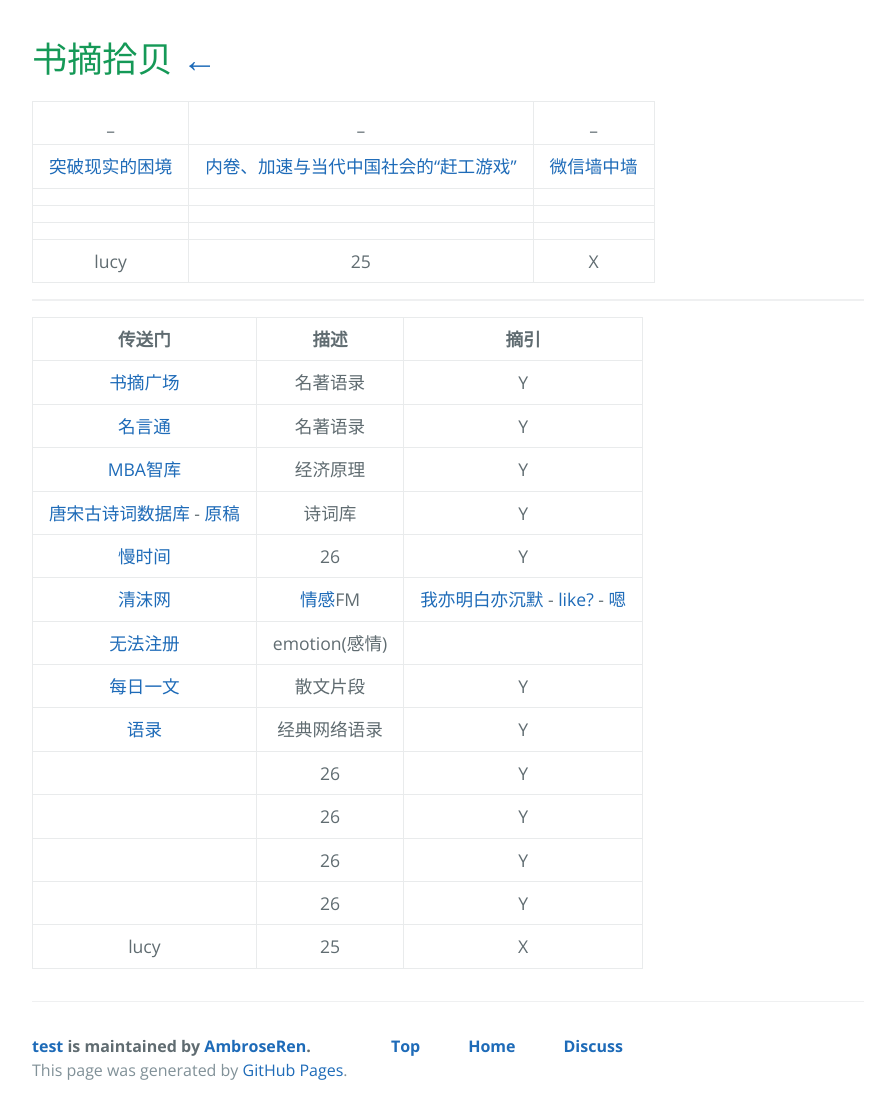
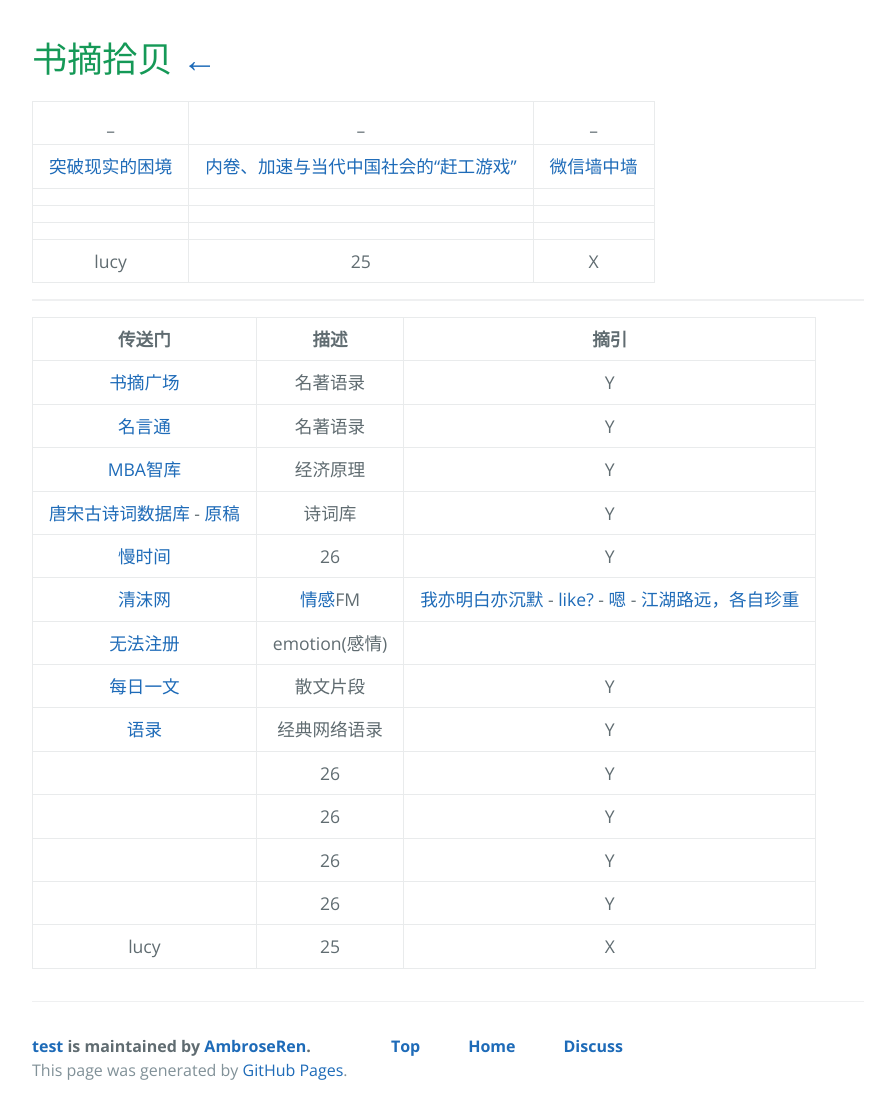
Before and after one commit to AmbroseRen/test, a Jekyll site: the page built from Library/excerpt.md, in a window 1280 px wide. Shown: the whole page, without its empty margins (192-1087 px from the left). Built offline with Jekyll 4.4.1, drawn with Linux system fonts in a browser that asks for light colours; our own code applies the rules of GitHub Pages for plain Markdown files; the repository's description, which GitHub fills in, is left out.

Commit message:
Update excerpt.md

```diff
--- a/Library/excerpt.md
+++ b/Library/excerpt.md
@@ -17,7 +17,7 @@
 | [MBA智库](https://wiki.mbalib.com/wiki/%E9%A6%96%E9%A1%B5) | 经济原理 | Y |
 | [唐宋古诗词数据库](https://shici.store/huajianji/) - [原稿](https://github.com/chinese-poetry/chinese-poetry) | 诗词库 | Y |
 | [慢时间](http://www.manshijian.com/) | 26 | Y |
-| [清沫网](https://www.qingmo.net/) | [情感](https://www.qingmo.net/qingganfm)FM | [我亦明白亦沉默](https://www.qingmo.net/article/7352.html) - [like?](https://www.qingmo.net/article/15751.html) - [嗯](https://www.qingmo.net/article/24145.html) |
+| [清沫网](https://www.qingmo.net/) | [情感](https://www.qingmo.net/qingganfm)FM | [我亦明白亦沉默](https://www.qingmo.net/article/7352.html) - [like?](https://www.qingmo.net/article/15751.html) - [嗯](https://www.qingmo.net/article/24145.html) - [江湖路远，各自珍重](https://www.qingmo.net/article/22282.html) |
 | [无法注册](http://www.wufazhuce.com/) | emotion(感情) |  |
 | [每日一文](https://meiriyiwen.com/random) | 散文片段 | Y |
 | [语录](https://www.lz13.cn/jingdianyulu/20872.html) | 经典网络语录 | Y |
```
